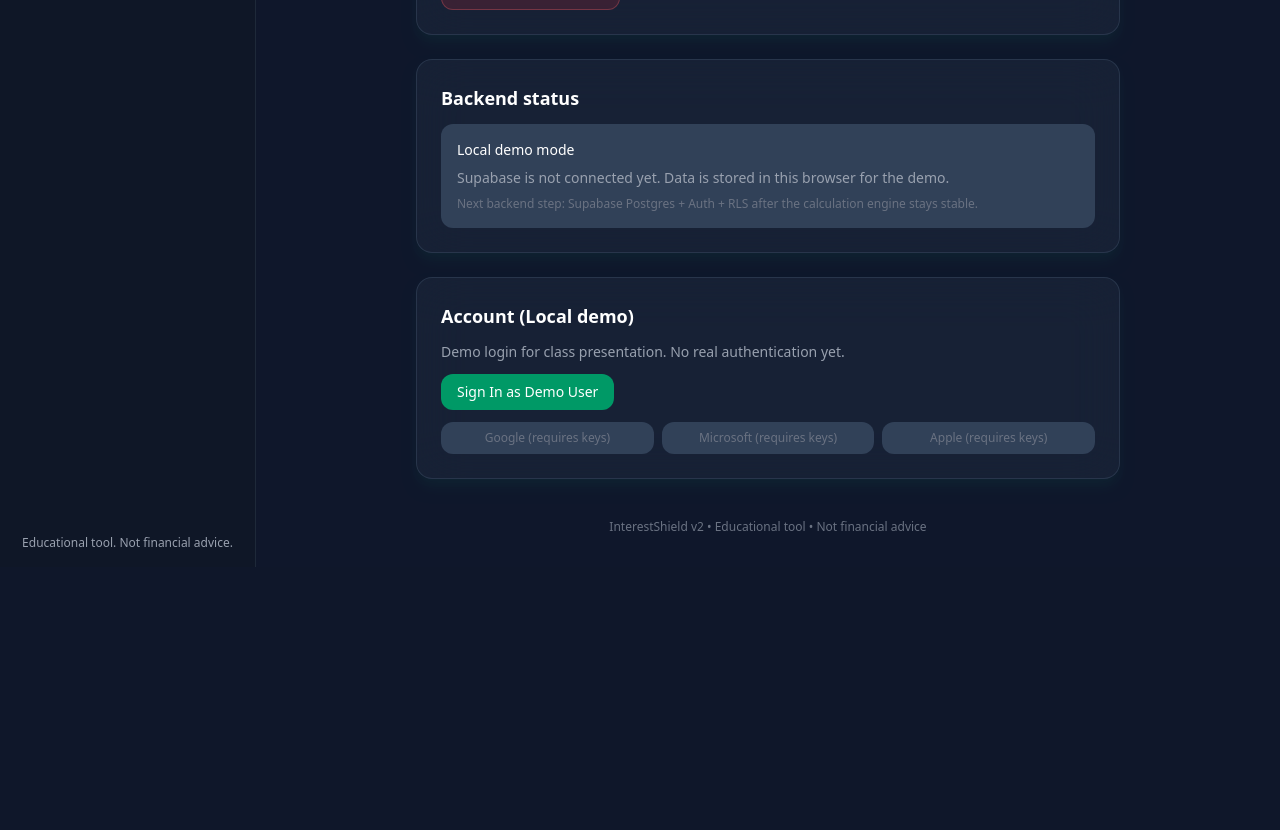
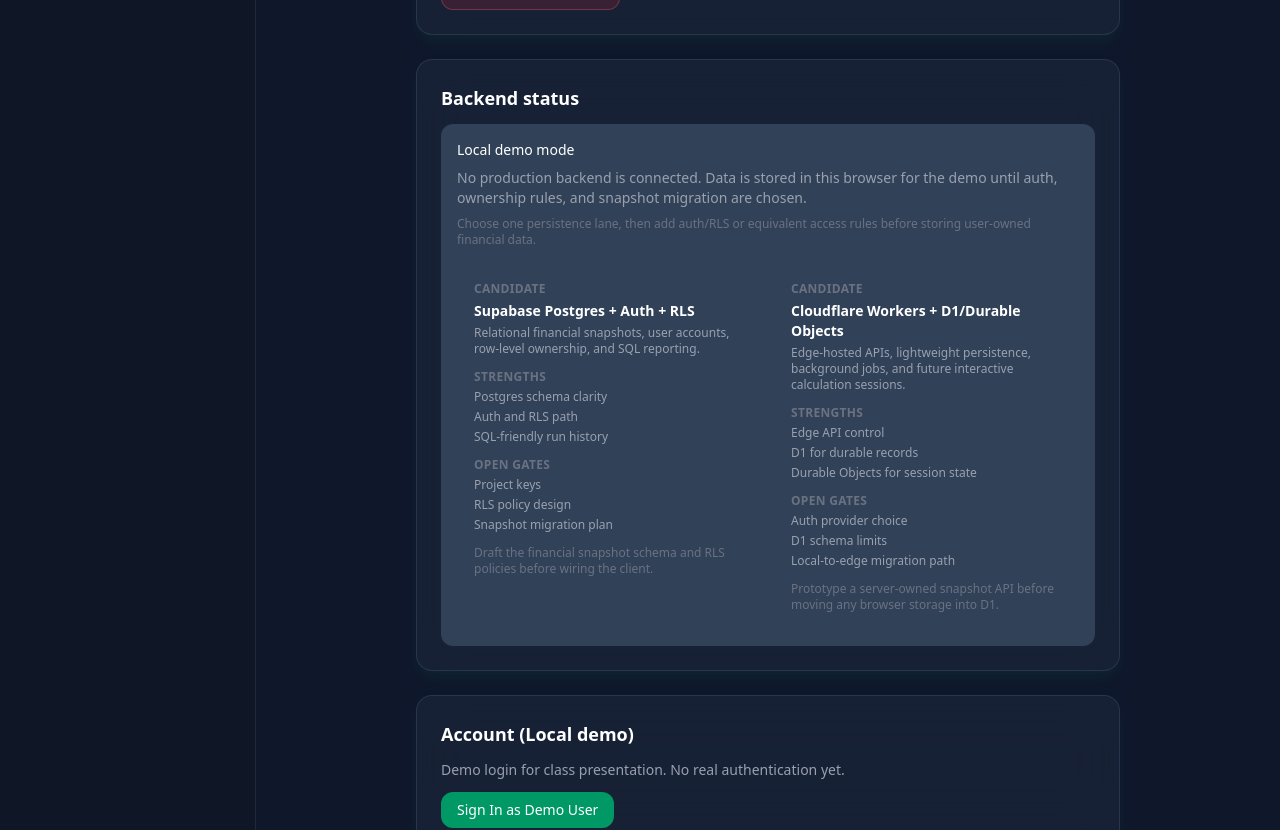
Before and after one commit to Navigata1/velocity-banking-mvp-v2, a Next.js app in the folder apps/web/: page /settings in a window 1280 px wide. Shown: the part 1580-2410 px from the top of the page. Before the commit the page ends 2147 px from the top, so only its background shows below. Built offline with nearby package versions, Linux system fonts and the light colour scheme.

Commit message:
Add backend readiness settings panel

```diff
--- a/apps/web/scripts/engine-regression-tests.cjs
+++ b/apps/web/scripts/engine-regression-tests.cjs
@@ -108,6 +108,7 @@ const appStore = loadTsModule('src/stores/app-store.ts');
 const themeStore = loadTsModule('src/stores/theme-store.ts');
 const preferencesStore = loadTsModule('src/stores/preferences-store.ts');
 const learnProgress = loadTsModule('src/app/learn/progress-store.ts');
+const settingsBackend = loadTsModule('src/app/settings/backend-readiness.ts');
 const settingsReset = loadTsModule('src/app/settings/local-data-reset.ts');
 const settingsSnapshot = loadTsModule('src/app/settings/local-demo-snapshot.ts');
 const guardian = loadTsModule('src/data/shield-guardian-qa.ts');
@@ -1093,10 +1094,25 @@ test('settings makes demo backend status explicit', () => {
   const source = fs.readFileSync(path.resolve(__dirname, '..', 'src/app/settings/page.tsx'), 'utf8');
 
   assert.ok(source.includes('Backend status'), 'expected Settings to include a backend status section');
-  assert.ok(source.includes('Local demo mode'), 'expected Settings to label the current persistence mode');
-  assert.ok(source.includes('Supabase is not connected yet'), 'expected Settings to say Supabase is not connected');
-  assert.ok(source.includes('Data is stored in this browser'), 'expected Settings to explain local-only storage');
-  assert.ok(source.includes('Next backend step'), 'expected Settings to name the backend migration path');
+  assert.equal(settingsBackend.BACKEND_STATUS_SUMMARY.mode, 'Local demo mode');
+  assert.ok(
+    settingsBackend.BACKEND_STATUS_SUMMARY.headline.includes('No production backend is connected'),
+    'expected Settings model to avoid implying a live backend'
+  );
+  assert.ok(
+    settingsBackend.BACKEND_STATUS_SUMMARY.detail.includes('Data is stored in this browser'),
+    'expected Settings model to explain local-only storage'
+  );
+  assert.ok(source.includes('BACKEND_STATUS_SUMMARY.mode'), 'expected Settings to render the modeled persistence mode');
+  assert.ok(source.includes('BACKEND_READINESS_OPTIONS'), 'expected Settings to render backend candidates from the readiness model');
+  assert.ok(
+    source.includes('data-testid="settings-backend-readiness"'),
+    'expected Settings backend readiness panel to expose a stable smoke hook'
+  );
+  assert.ok(
+    !source.includes('Next backend step: Supabase Postgres + Auth + RLS'),
+    'expected Settings not to hard-code Supabase as the selected backend'
+  );
   assert.ok(
     source.includes('aria-label={`${provider} sign-in unavailable: backend not connected`}'),
     'expected disabled OAuth buttons to explain why sign-in is unavailable'
@@ -1104,6 +1120,26 @@ test('settings makes demo backend status explicit', () => {
   assert.ok(
     source.includes('title={`${provider} sign-in unavailable until backend keys are configured`}'),
     'expected disabled OAuth buttons to expose unavailable reason on hover'
+  );
+});
+
+test('settings backend readiness model keeps provider choice explicit', () => {
+  assert.deepEqual(
+    Array.from(settingsBackend.BACKEND_HANDOFF_TARGETS),
+    ['supabase-postgres-auth-rls', 'cloudflare-workers-d1-durable-objects']
+  );
+  assert.equal(settingsBackend.BACKEND_READINESS_OPTIONS.length, 2);
+  for (const option of settingsBackend.BACKEND_READINESS_OPTIONS) {
+    assert.ok(settingsBackend.BACKEND_HANDOFF_TARGETS.includes(option.id), `expected ${option.id} to be a handoff target`);
+    assert.equal(option.status, 'Candidate');
+    assert.ok(option.bestFit.length > 0, `expected ${option.id} to explain best fit`);
+    assert.ok(option.strengths.length >= 2, `expected ${option.id} to list strengths`);
+    assert.ok(option.openGates.length >= 2, `expected ${option.id} to list open gates`);
+    assert.ok(option.nextGate.length > 0, `expected ${option.id} to name the next gate`);
+  }
+  assert.ok(
+    settingsBackend.BACKEND_STATUS_SUMMARY.nextGate.includes('auth/RLS or equivalent access rules'),
+    'expected backend summary to require access-control rules before user data storage'
   );
 });
 
@@ -1253,8 +1289,7 @@ test('settings full local demo snapshot exports only known InterestShield storag
   const parsed = JSON.parse(result.json);
   assert.equal(parsed.version, 1);
   assert.equal(parsed.mode, 'local-demo');
-  assert.ok(Array.isArray(parsed.backendTargets));
-  assert.ok(parsed.backendTargets.includes('supabase-postgres-auth-rls'));
+  assert.deepEqual(parsed.backendTargets, Array.from(settingsBackend.BACKEND_HANDOFF_TARGETS));
   assert.equal(parsed.storage.length, 2);
   assert.deepEqual(
     parsed.storage.map((entry) => entry.key).sort(),
--- /dev/null
+++ b/apps/web/src/app/settings/backend-readiness.ts
@@ -0,0 +1,44 @@
+export const BACKEND_HANDOFF_TARGETS = [
+  'supabase-postgres-auth-rls',
+  'cloudflare-workers-d1-durable-objects',
+] as const;
+
+export type BackendHandoffTarget = typeof BACKEND_HANDOFF_TARGETS[number];
+
+export interface BackendReadinessOption {
+  id: BackendHandoffTarget;
+  label: string;
+  status: 'Candidate';
+  bestFit: string;
+  strengths: string[];
+  openGates: string[];
+  nextGate: string;
+}
+
+export const BACKEND_STATUS_SUMMARY = {
+  mode: 'Local demo mode',
+  headline: 'No production backend is connected.',
+  detail: 'Data is stored in this browser for the demo until auth, ownership rules, and snapshot migration are chosen.',
+  nextGate: 'Choose one persistence lane, then add auth/RLS or equivalent access rules before storing user-owned financial data.',
+} as const;
+
+export const BACKEND_READINESS_OPTIONS: BackendReadinessOption[] = [
+  {
+    id: 'supabase-postgres-auth-rls',
+    label: 'Supabase Postgres + Auth + RLS',
+    status: 'Candidate',
+    bestFit: 'Relational financial snapshots, user accounts, row-level ownership, and SQL reporting.',
+    strengths: ['Postgres schema clarity', 'Auth and RLS path', 'SQL-friendly run history'],
+    openGates: ['Project keys', 'RLS policy design', 'Snapshot migration plan'],
+    nextGate: 'Draft the financial snapshot schema and RLS policies before wiring the client.',
+  },
+  {
+    id: 'cloudflare-workers-d1-durable-objects',
+    label: 'Cloudflare Workers + D1/Durable Objects',
+    status: 'Candidate',
+    bestFit: 'Edge-hosted APIs, lightweight persistence, background jobs, and future interactive calculation sessions.',
+    strengths: ['Edge API control', 'D1 for durable records', 'Durable Objects for session state'],
+    openGates: ['Auth provider choice', 'D1 schema limits', 'Local-to-edge migration path'],
+    nextGate: 'Prototype a server-owned snapshot API before moving any browser storage into D1.',
+  },
+];
--- a/apps/web/src/app/settings/local-demo-snapshot.ts
+++ b/apps/web/src/app/settings/local-demo-snapshot.ts
@@ -1,10 +1,7 @@
 import { LOCAL_DEMO_STORAGE_KEYS, type StorageLike } from './local-data-reset';
+import { BACKEND_HANDOFF_TARGETS } from './backend-readiness';
 
 export const LOCAL_DEMO_SNAPSHOT_VERSION = 1;
-export const BACKEND_HANDOFF_TARGETS = [
-  'supabase-postgres-auth-rls',
-  'cloudflare-workers-d1-durable-objects',
-] as const;
 
 type LocalDemoStorageKey = typeof LOCAL_DEMO_STORAGE_KEYS[number];
 
--- a/apps/web/src/app/settings/page.tsx
+++ b/apps/web/src/app/settings/page.tsx
@@ -8,6 +8,7 @@ import { usePortfolioStore } from '@/stores/portfolio-store';
 import ScrollReveal from '@/components/ScrollReveal';
 import PageTransition from '@/components/PageTransition';
 import { useIsClient } from '@/hooks/useIsClient';
+import { BACKEND_READINESS_OPTIONS, BACKEND_STATUS_SUMMARY } from './backend-readiness';
 import { clearLocalDemoData } from './local-data-reset';
 import { exportLocalDemoSnapshot, importLocalDemoSnapshot } from './local-demo-snapshot';
 
@@ -385,14 +386,46 @@ export default function SettingsPage() {
       <ScrollReveal variant="fadeUp" delay={0.2}>
       <section className={`${classes.glass} rounded-2xl p-6`}>
         <h2 className={`text-lg font-semibold ${classes.text} mb-3`}>Backend status</h2>
-        <div className={`${classes.bgTertiary} rounded-xl p-4 space-y-2`}>
-          <p className={`text-sm font-medium ${classes.text}`}>Local demo mode</p>
-          <p className={`text-sm ${classes.textSecondary}`}>
-            Supabase is not connected yet. Data is stored in this browser for the demo.
-          </p>
-          <p className={`text-xs ${classes.textMuted}`}>
-            Next backend step: Supabase Postgres + Auth + RLS after the calculation engine stays stable.
-          </p>
+        <div data-testid="settings-backend-readiness" className={`${classes.bgTertiary} rounded-xl p-4 space-y-4`}>
+          <div className="space-y-2">
+            <p className={`text-sm font-medium ${classes.text}`}>{BACKEND_STATUS_SUMMARY.mode}</p>
+            <p className={`text-sm ${classes.textSecondary}`}>
+              {BACKEND_STATUS_SUMMARY.headline} {BACKEND_STATUS_SUMMARY.detail}
+            </p>
+            <p className={`text-xs ${classes.textMuted}`}>{BACKEND_STATUS_SUMMARY.nextGate}</p>
+          </div>
+          <div className="grid gap-3 md:grid-cols-2">
+            {BACKEND_READINESS_OPTIONS.map((option) => (
+              <article
+                key={option.id}
+                data-testid={`settings-backend-option-${option.id}`}
+                className={`rounded-xl border ${classes.border} p-4 space-y-3`}
+              >
+                <div className="space-y-1">
+                  <p className={`text-xs font-semibold uppercase tracking-wide ${classes.textMuted}`}>{option.status}</p>
+                  <h3 className={`text-sm font-semibold ${classes.text}`}>{option.label}</h3>
+                  <p className={`text-xs ${classes.textSecondary}`}>{option.bestFit}</p>
+                </div>
+                <div>
+                  <p className={`text-xs font-semibold uppercase tracking-wide ${classes.textMuted}`}>Strengths</p>
+                  <ul className={`mt-1 space-y-1 text-xs ${classes.textSecondary}`}>
+                    {option.strengths.map((item) => (
+                      <li key={item}>{item}</li>
+                    ))}
+                  </ul>
+                </div>
+                <div>
+                  <p className={`text-xs font-semibold uppercase tracking-wide ${classes.textMuted}`}>Open gates</p>
+                  <ul className={`mt-1 space-y-1 text-xs ${classes.textSecondary}`}>
+                    {option.openGates.map((item) => (
+                      <li key={item}>{item}</li>
+                    ))}
+                  </ul>
+                </div>
+                <p className={`text-xs ${classes.textMuted}`}>{option.nextGate}</p>
+              </article>
+            ))}
+          </div>
         </div>
       </section>
       </ScrollReveal>
```
Also changed, not shown: 1 other file (tests, documents, lock files or other folders).
